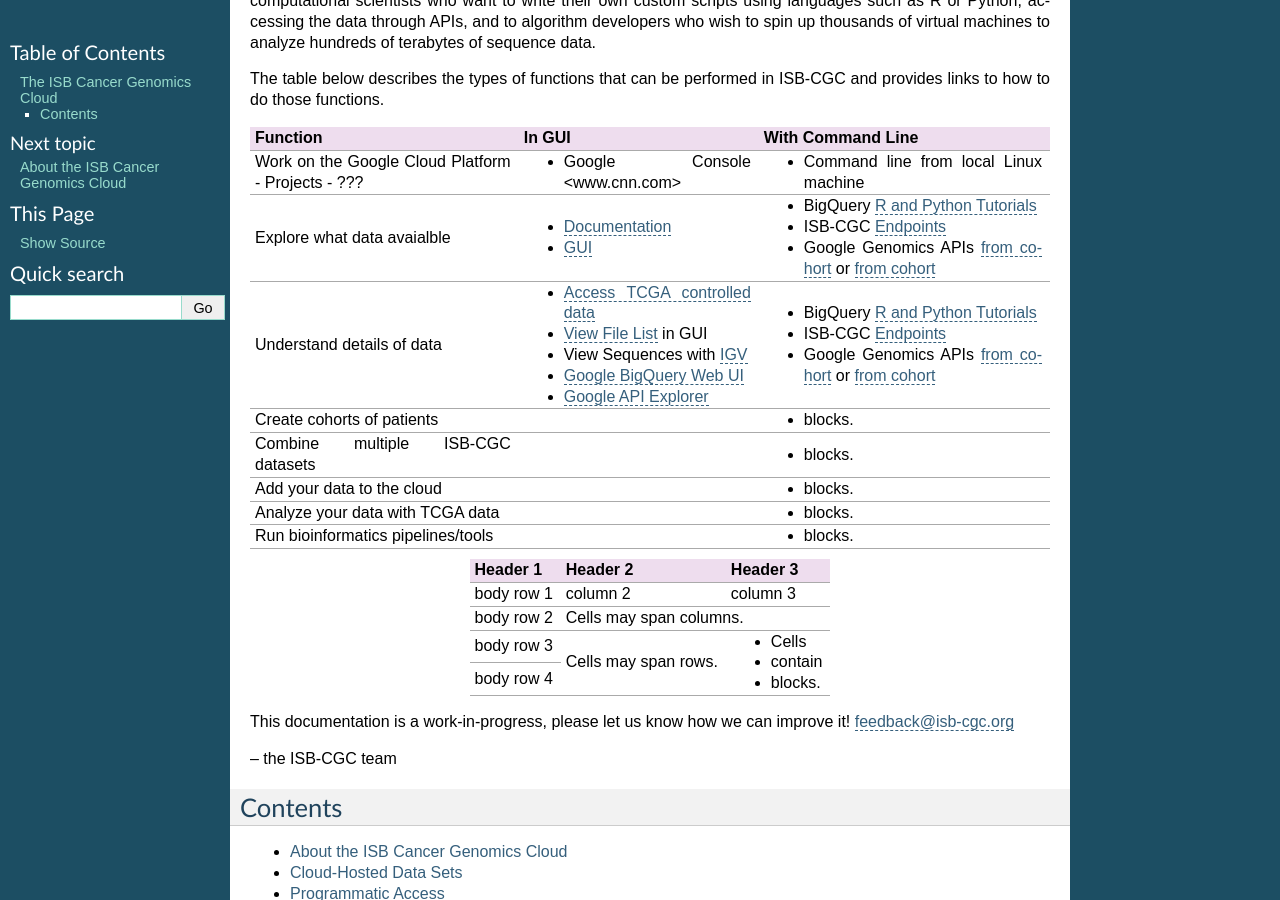
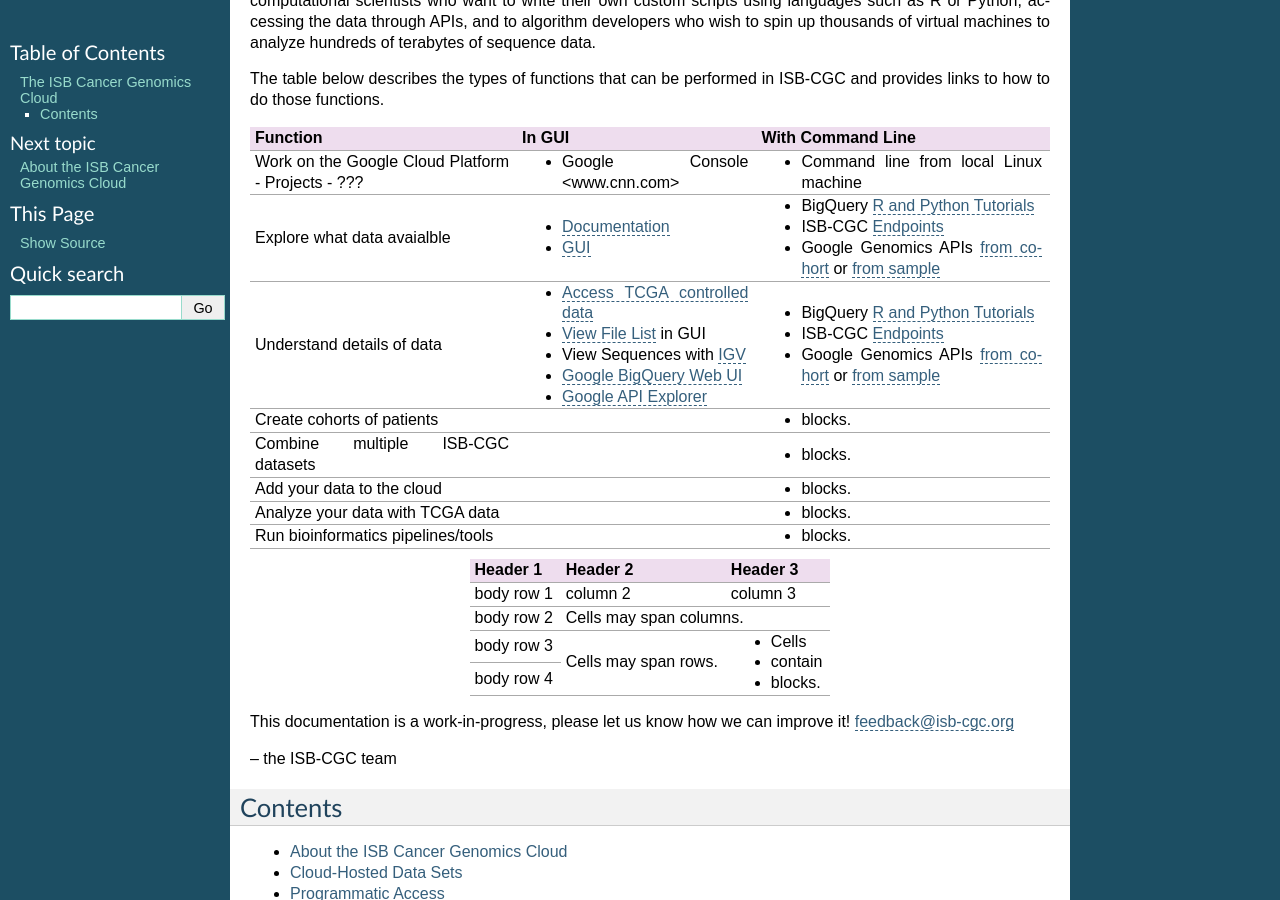
Before and after one commit to isb-cgc/readthedocs, a Sphinx documentation site: the page built from docs/source/index.rst, in a window 1280 px wide and 900 px high, scrolled down 686 px. Built offline with Sphinx 7.4.7, drawn with Linux system fonts in a browser that asks for light colours.

Commit message:
Update index.rst

```diff
--- a/docs/source/index.rst
+++ b/docs/source/index.rst
@@ -35,11 +35,11 @@
 +-----------------------------------+--------------------------------------------------------------------------------------------------------------------------------+------------------------------------------------------------------------------------------------------------------------------------------------------------------+
 |Explore what data avaialble        |- `Documentation <Hosted-Data.html>`_                                                                                           |- BigQuery `R and Python Tutorials </progapi/Tutorials.html>`_                                                                                                    |
 |                                   |- `GUI </webapp/Saved-Cohorts.html>`_                                                                                           |- ISB-CGC `Endpoints </progapi/Programmatic-API.html>`_                                                                                                           |
-|                                   |                                                                                                                                |- Google Genomics APIs `from cohort </progapi/progapi2/google_genomics_from_cohort.html>`_ or `from cohort </progapi/progapi2/google_genomics_from_sample.html>`_ |
+|                                   |                                                                                                                                |- Google Genomics APIs `from cohort </progapi/progapi2/google_genomics_from_cohort.html>`_ or `from sample </progapi/progapi2/google_genomics_from_sample.html>`_ |
 +-----------------------------------+--------------------------------------------------------------------------------------------------------------------------------+------------------------------------------------------------------------------------------------------------------------------------------------------------------+
 |Understand details of data         |- `Access TCGA controlled data </webapp/Gaining-Access-To-TCGA-Contolled-Access-Data.html>`_                                    |- BigQuery `R and Python Tutorials </progapi/Tutorials.html>`_                                                                                                    |
 |                                   |- `View File List </webapp/Saved-Cohorts.html?highlight="view file list">`_ in GUI                                              |- ISB-CGC `Endpoints </progapi/Programmatic-API.html>`_                                                                                                           |
-|                                   |- View Sequences with `IGV </webapp/IGV-Browser.html>`_                                                                         |- Google Genomics APIs `from cohort </progapi/progapi2/google_genomics_from_cohort.html>`_ or `from cohort </progapi/progapi2/google_genomics_from_sample.html>`_ |
+|                                   |- View Sequences with `IGV </webapp/IGV-Browser.html>`_                                                                         |- Google Genomics APIs `from cohort </progapi/progapi2/google_genomics_from_cohort.html>`_ or `from sample </progapi/progapi2/google_genomics_from_sample.html>`_ |
 |                                   |- `Google BigQuery Web UI </progapi/bigqueryGUI/WalkthroughOfGoogleBigQuery.rst>`_                                              |                                                                                                                                                                  |
 |                                   |- `Google API Explorer <https://apis-explorer.appspot.com/apis-explorer/?base=https://api-dot-isb-cgc.appspot.com/_ah/api#p/>`_ |                                                                                                                                                                  |
 +-----------------------------------+--------------------------------------------------------------------------------------------------------------------------------+------------------------------------------------------------------------------------------------------------------------------------------------------------------+
```
